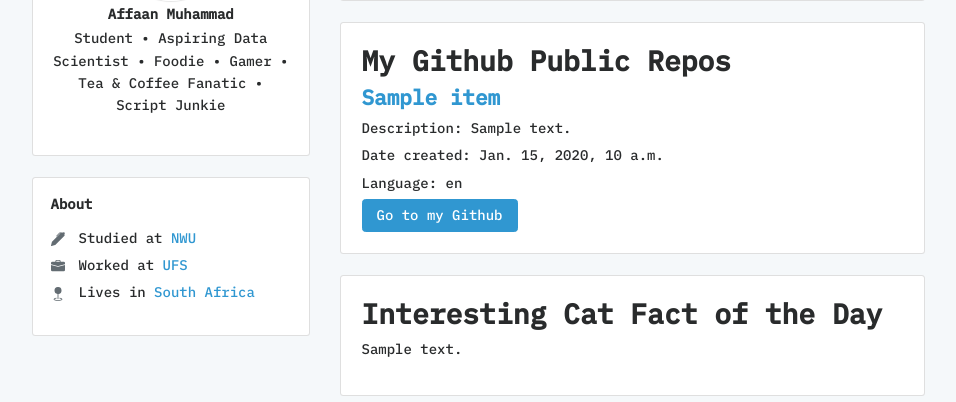
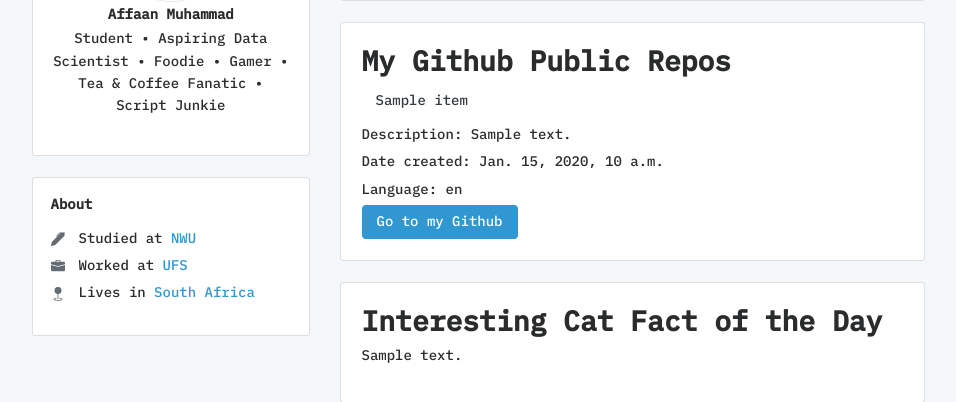
Before and after one commit to AM-ops/CV, a Django app: template CV/templates/myapis/apis.html in a window 1280 px wide. Shown: the part 219-621 px from the top of the page, without its empty margins (8-964 px from the left). Run offline with Django 3.2, Linux system fonts and the light colour scheme; the template is opened without the code that fills it: most values are stand-ins (such as "Sample title", 1, 10 or a date in 2020); some libraries are stand-ins or nearby versions.

Commit message:
Update apis.html

```diff
--- a/CV/templates/myapis/apis.html
+++ b/CV/templates/myapis/apis.html
@@ -21,7 +21,7 @@
     <div class="form">
       <h2>My Github Public Repos</h2>
       {% for item in repos %}
-      <h4><a href='{{item.html_url}}'>{{ item.name }}</a></h4>
+      <h4><a href='{{item.html_url}}' class="btn btn-outline-dark" style="border-style: none;">{{ item.name }}</a></h4>
       <ul class="list-unstyled list-spaced">
         <li>Description: {{ item.description }}</li>
         <li>Date created: {{ item.created_at }}</li>
```
